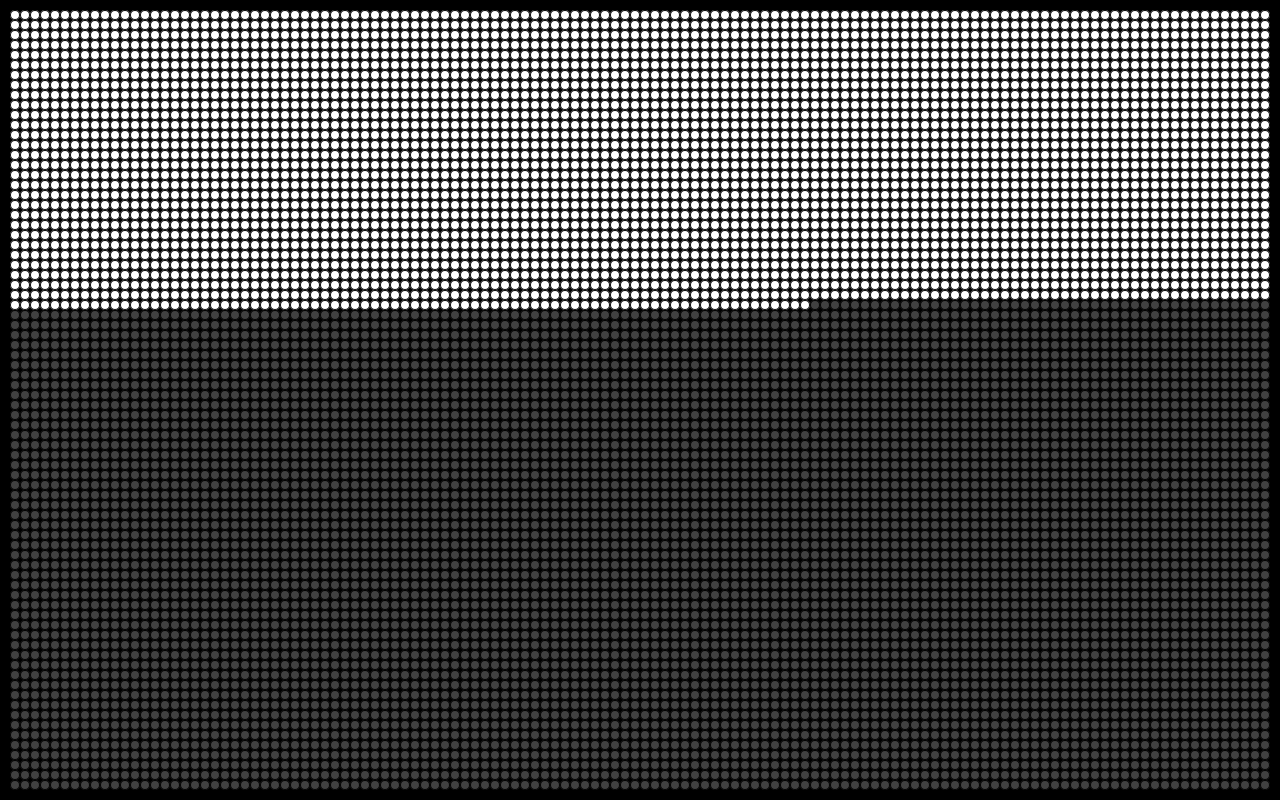
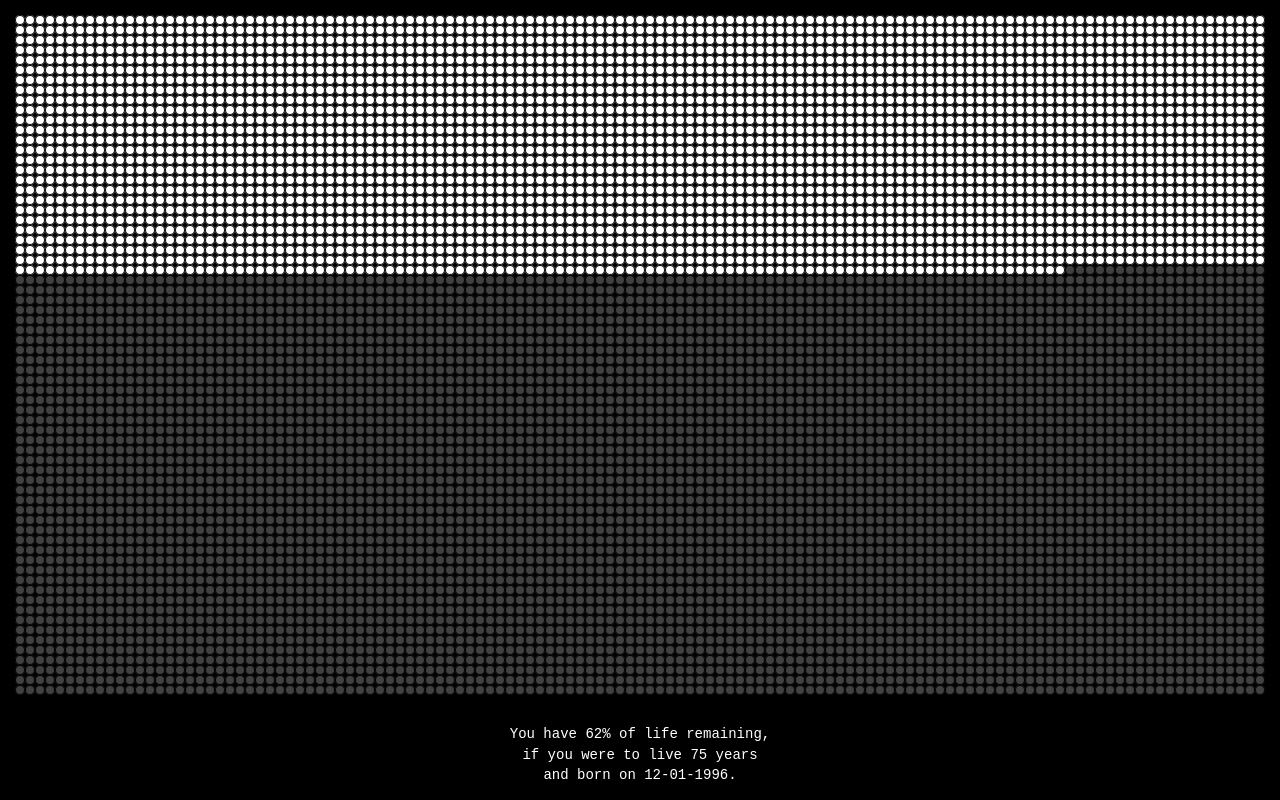
Before and after one commit to yordan-st/life-progressbar, a plain HTML site: page index.html in a window 1280 px wide. Drawn offline with Linux system fonts and the light colour scheme.

Commit message:
issue 1,2,3

```diff
--- a/index.css
+++ b/index.css
@@ -1,17 +1,30 @@
 body {
   margin: 0;
   background-color: black;
+  color: white;
+}
+p {
+  font-family: "Courier New", monospace;
+  font-size: 14px;
+  line-height: 1.3rem;
+  margin: 0;
+  text-align: center;
 }
 
 #dots-container {
-  padding: 8px;
+  padding: 12px;
   align-content: center;
   justify-content: center;
   box-sizing: border-box;
   display: flex;
   flex-wrap: wrap;
-  height: 100vh;
-  /* overflow: hidden; */
+  height: calc(100vh - 90px);
+}
+#details-container {
+  height: 90px;
+  display: flex;
+  flex-direction: column;
+  justify-content: center;
 }
 
 .dot {
--- a/index.html
+++ b/index.html
@@ -9,5 +9,10 @@
   </head>
   <body>
     <div id="dots-container"></div>
+    <div id="details-container">
+      <p id="remaining">You have [percentage] of life remaining</p>
+      <p id="expectation">...if you were to live [years] years</p>
+      <p id="birth-date">...and born on [birthdate]</p>
+    </div>
   </body>
 </html>
--- a/index.js
+++ b/index.js
@@ -3,17 +3,23 @@
 document.addEventListener("DOMContentLoaded", () => {
   // create container and give it the same dimensions as the client's
   const container = document.getElementById("dots-container");
-  const containerWidth = container.clientWidth - 12;
-  const containerHeight = container.clientHeight - 12;
+  const containerStyle = getComputedStyle(container);
+  const padding = parseInt(containerStyle.padding) * 2; // Total padding (left + right or top + bottom)
+  const containerWidth = container.clientWidth - padding;
+  const containerHeight = container.clientHeight - padding;
 
   // number of dots should be as much as the container allows
   const dotsHorizontally = Math.floor(containerWidth / 10);
   const dotsVertically = Math.floor(containerHeight / 10);
   const totalDots = dotsHorizontally * dotsVertically;
 
-  // birthdate, death date, todays date
+  // dates and formatting
   const birthDate = new Date("1996-01-12");
-  const deathDate = new Date("2071-01-11");
+  const [year, month, day] = birthDate.toISOString().split("T")[0].split("-");
+  const formattedDate = `${day}-${month}-${year}`; // Format: MM-DD-YYYY
+  const birthYear = birthDate.getFullYear();
+  const lifeExpectation = 75;
+  const deathDate = new Date(`${birthYear + lifeExpectation}-01-11`);
   const today = new Date();
 
   // calculate difference between birth & death in days (total life)
@@ -56,10 +62,18 @@ document.addEventListener("DOMContentLoaded", () => {
     dot.className = "dot";
     container.appendChild(dot);
   }
+
   let allDots = document.querySelectorAll(".dot");
   let allDotsArray = Array.from(allDots);
   let selectedDots = allDotsArray.slice(0, completedDots);
   selectedDots.forEach((dot) => {
     dot.classList.add("full");
   });
+
+  const percentageEl = document.getElementById("remaining");
+  percentageEl.innerText = `You have ${percentageRemaining}% of life remaining,`;
+  const expectationEl = document.getElementById("expectation");
+  expectationEl.innerText = `if you were to live ${lifeExpectation} years`;
+  const birthDateEl = document.getElementById("birth-date");
+  birthDateEl.innerText = `and born on ${formattedDate}.`;
 });
```
